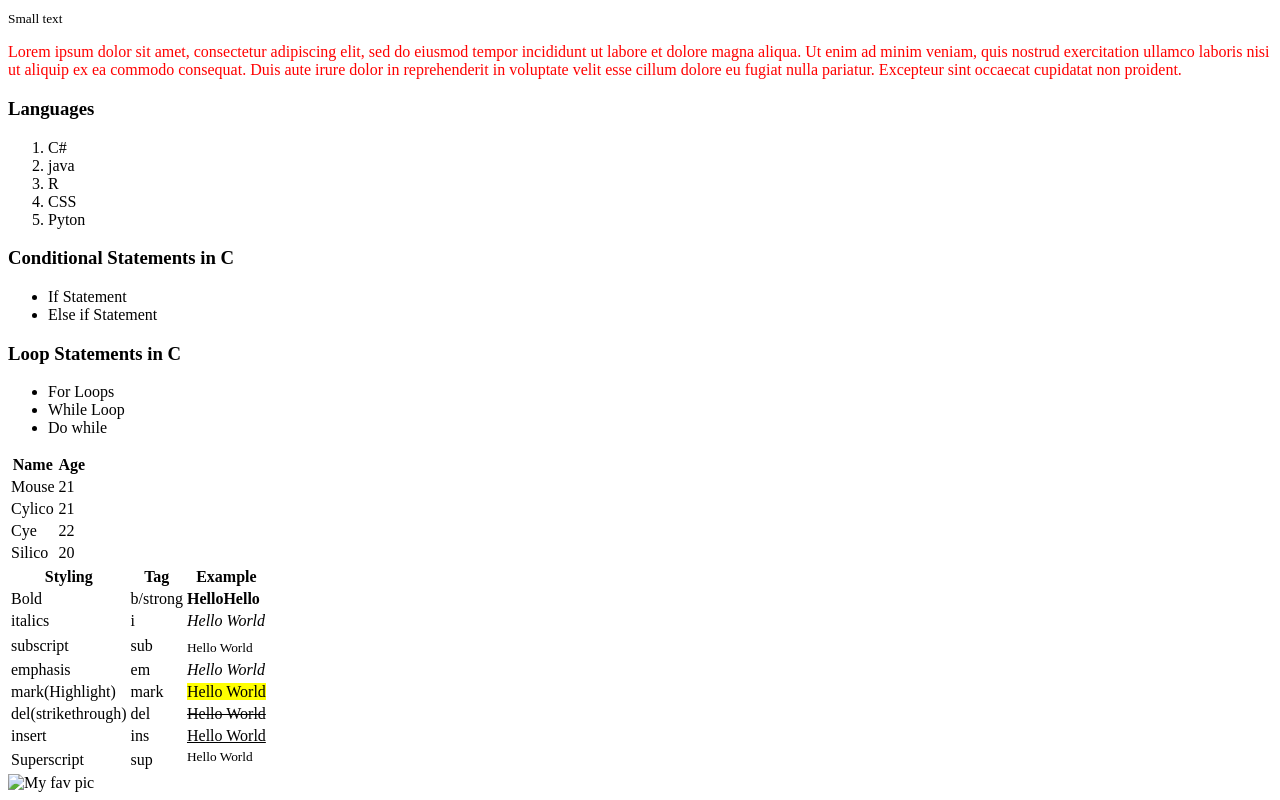
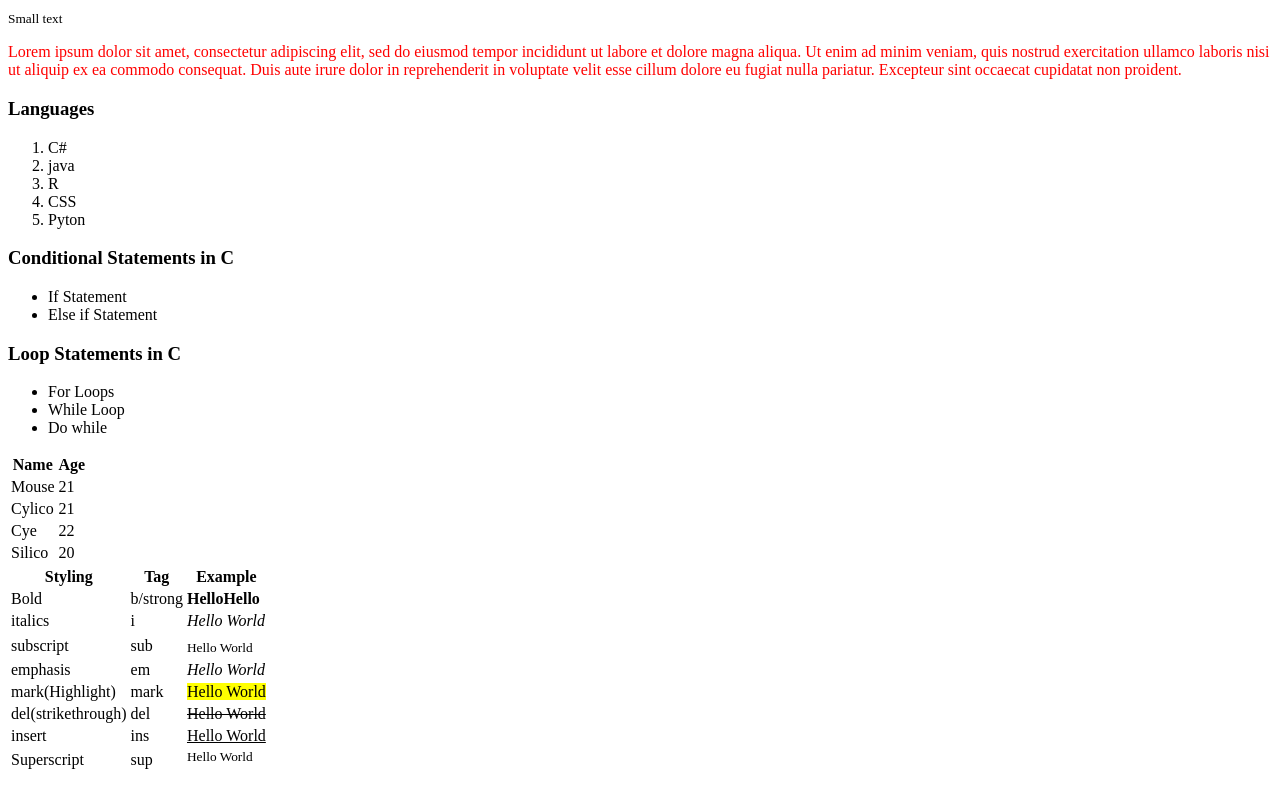
Before and after one commit to M0VS3/mouse_html, a plain HTML site: page index.html in a window 1280 px wide. Shown: the part 305-1105 px from the top of the page. Drawn offline with Linux system fonts and the light colour scheme.

Commit message:
Update index.html

```diff
--- a/index.html
+++ b/index.html
@@ -84,10 +84,7 @@
         <tr><td>Superscript</td><td>sup</td><td><sup>Hello World</sup></td></tr>
     </table>
   </div>
-  <img src="./assets/img/icon.jpg"
-  width="1000"
-  height="500"
-  alt="My fav pic"/>
+
 
 
 
```
